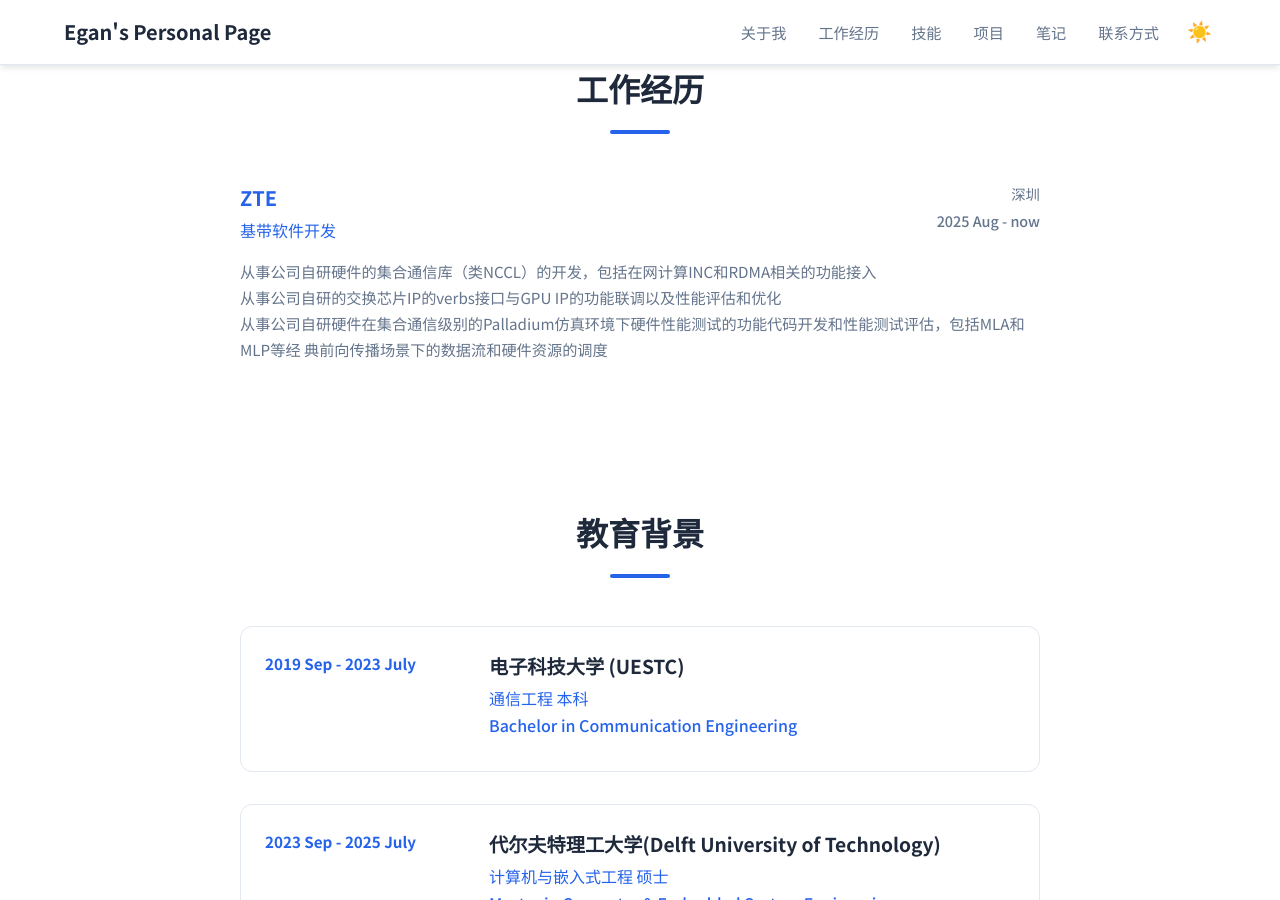
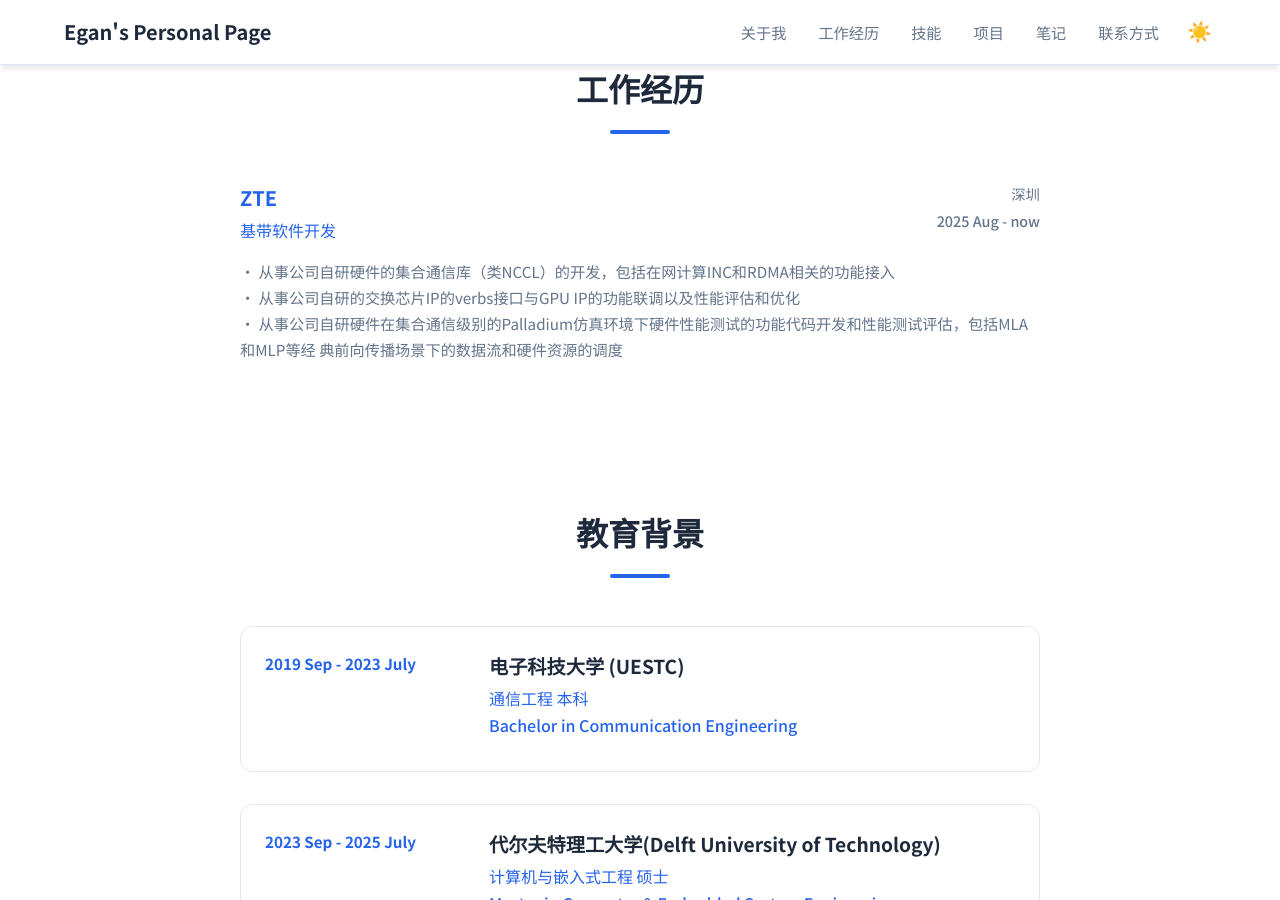
Before and after one commit to Lejun-Hu/Lejun-Hu.github.io, a Jekyll site: the page built from index.md, in a window 1280 px wide and 900 px high, scrolled down 605 px. Built offline with Jekyll 4.4.1, drawn with Linux system fonts in a browser that asks for light colours.

Commit message:
更新TPU总描述

```diff
--- a/_data/experience.yml
+++ b/_data/experience.yml
@@ -6,10 +6,10 @@ jobs:
     start_date: 2025 Aug
     end_date: now
     current: true
-    description: |
-     - 从事公司自研硬件的集合通信库（类NCCL）的开发，包括在网计算INC和RDMA相关的功能接入 <br>
-     - 从事公司自研的交换芯片IP的verbs接口与GPU IP的功能联调以及性能评估和优化 <br>
-     - 从事公司自研硬件在集合通信级别的Palladium仿真环境下硬件性能测试的功能代码开发和性能测试评估，包括MLA和MLP等经
+    description:
+     • 从事公司自研硬件的集合通信库（类NCCL）的开发，包括在网计算INC和RDMA相关的功能接入 <br>
+     • 从事公司自研的交换芯片IP的verbs接口与GPU IP的功能联调以及性能评估和优化 <br>
+     • 从事公司自研硬件在集合通信级别的Palladium仿真环境下硬件性能测试的功能代码开发和性能测试评估，包括MLA和MLP等经
         典前向传播场景下的数据流和硬件资源的调度
 #     highlights:
 #          - to be added
```
